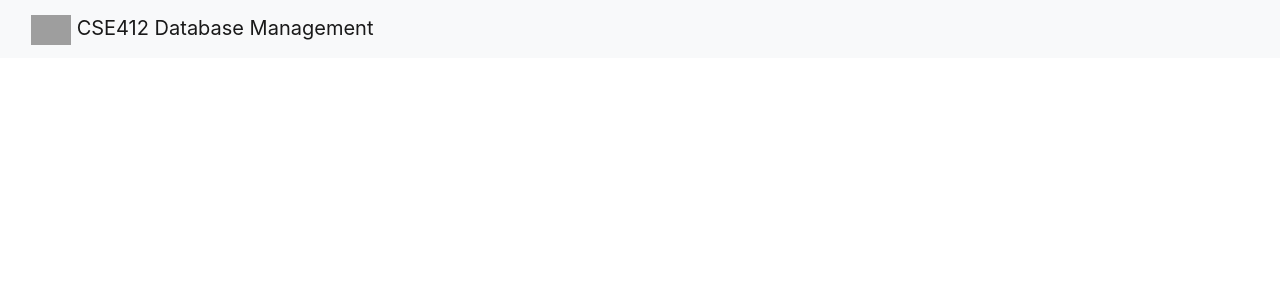
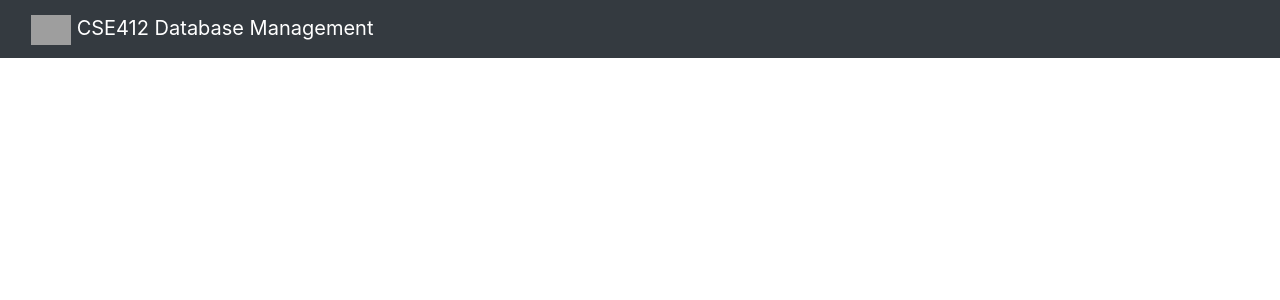
Before and after one commit to ashewx/Demo-Data-Visuals, a Flask app: template app/templates/base.html in a window 1280 px wide. Shown: the top 300 px of the page. Run offline with Flask 2, Linux system fonts and the light colour scheme; the template is opened without the code that fills it, so the values that code supplies are empty; some libraries are stand-ins or nearby versions; grey boxes are pictures that could not be loaded.

Commit message:
Changed to dark theme

```diff
--- a/app/templates/base.html
+++ b/app/templates/base.html
@@ -22,7 +22,7 @@
     <script src="js/Chart.bundle.js" type="text/javascript"></script>
 </head>
 <body>
-    <nav class="navbar navbar-light bg-light fixed-top">
+    <nav class="navbar navbar-dark bg-dark fixed-top">
         <div class="container-fluid">
             <div class="navbar-brand brand-name">
                 <img src="http://foxsportsuniversity.com/wp-content/uploads/2012/08/ASU-pitchfork_4-dk-bkgd.png" height="30" width="40" alt="">
```
